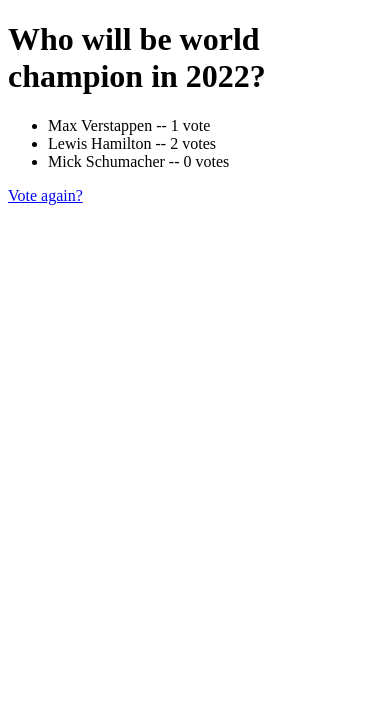
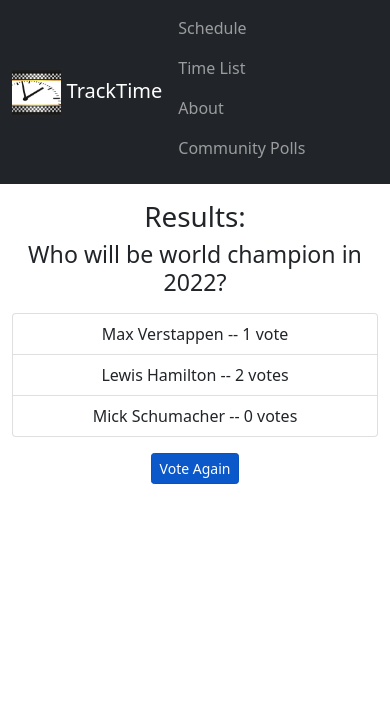
Before and after one commit to Dave8012/TrackTime, a Django app: page /polls/8/results/ in a window 390 px wide. Shown: the top 724 px of the page. Run offline with Django 4.2, Linux system fonts and the light colour scheme; data comes from the database, SQL or seed files in the repository; both versions use the stored data as it was after the commit.

Commit message:
Updated polls detail and results

```diff
--- a/tracktime/polls/templates/polls/results.html
+++ b/tracktime/polls/templates/polls/results.html
@@ -1,20 +1,47 @@
 <!DOCTYPE html>
 <html lang="en">
+    {% extends 'races/base.html' %}
+    {% load static %}
     <head>
+        <link href="https://cdn.jsdelivr.net/npm/bootstrap@5.1.3/dist/css/bootstrap.min.css"
+          rel="stylesheet"
+          integrity="sha384-1BmE4kWBq78iYhFldvKuhfTAU6auU8tT94WrHftjDbrCEXSU1oBoqyl2QvZ6jIW3"
+          crossorigin="anonymous">
+        <link rel="stylesheet" type="text/css" href="{% static 'races/style.css' %}">
+        <!--<link rel="stylesheet" type="text/css" href="{% static 'polls/style.css' %}">-->
+
         <meta charset="UTF-8">
-    <title>Results</title>
+        <title>Polls</title>
     </head>
+
     <body>
 
-<h1>{{ question.question_text }}</h1>
+        {% block body_block %}
 
-<ul>
+        <div class="container">
+
+            <!-- Schedule Header Column -->
+            <div class="col-xs-1 mt-3" align="center">
+                <h1>Results:</h1>
+                <h3>{{ question.question_text }}</h3>
+            </div>
+
+            <div class="col-xs-1 mt-3" align="center">
+                <ul class="list-group">
                 {% for choice in question.choice_set.all %}
-    <li>{{ choice.choice_text }} -- {{ choice.votes }} vote{{ choice.votes|pluralize }}</li>
+                    <li class="list-group-item">{{ choice.choice_text }} -- {{ choice.votes }} vote{{ choice.votes|pluralize }}</li>
                 {% endfor %}
                 </ul>
+            </div>
 
-<a href="{% url 'polls:detail' question.id %}">Vote again?</a>
+            <!-- Vote Again Button -->
+            <div class="col-xs-1 mt-3" align="center">
+                <a href="{% url 'polls:detail' question.id %}" class="btn btn-primary btn-sm active" role="button">Vote Again</a>
+            </div>
+
+        </div>
+
+        {% endblock %}
 
     </body>
 </html>
--- a/tracktime/races/templates/races/base.html
+++ b/tracktime/races/templates/races/base.html
@@ -34,7 +34,7 @@
                         <a class="nav-link" href="{% url 'races:about' %}">About</a>
                     </li>
                     <li class="nav-item">
-                        <a class="nav-link" href="{% url 'polls:index' %}">Race Polls</a>
+                        <a class="nav-link" href="{% url 'polls:index' %}">Community Polls</a>
                     </li>
                 </ul>
             </div>
```
Also changed, not shown: tracktime/polls/templates/polls/detail.html (+32 -2 lines), tracktime/polls/templates/polls/index.html (+3 -7 lines), tracktime/db.sqlite3. Lines whose indentation alone changed are shown as unchanged.
